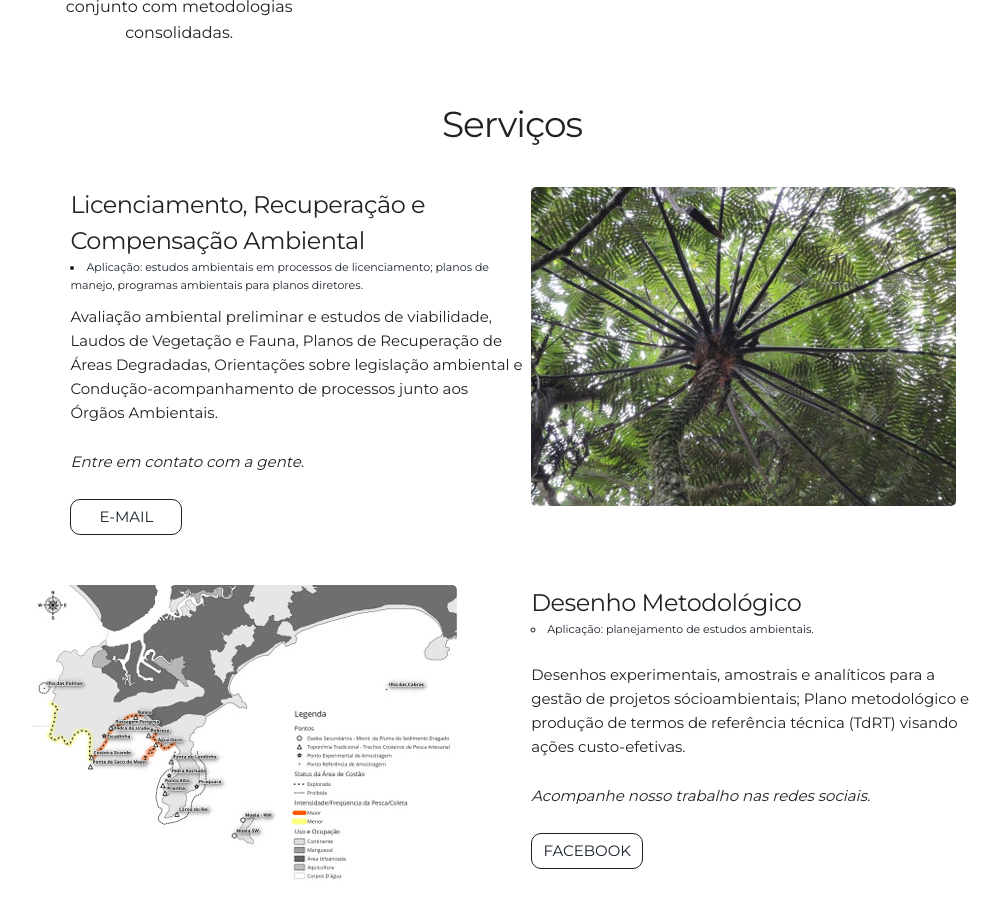
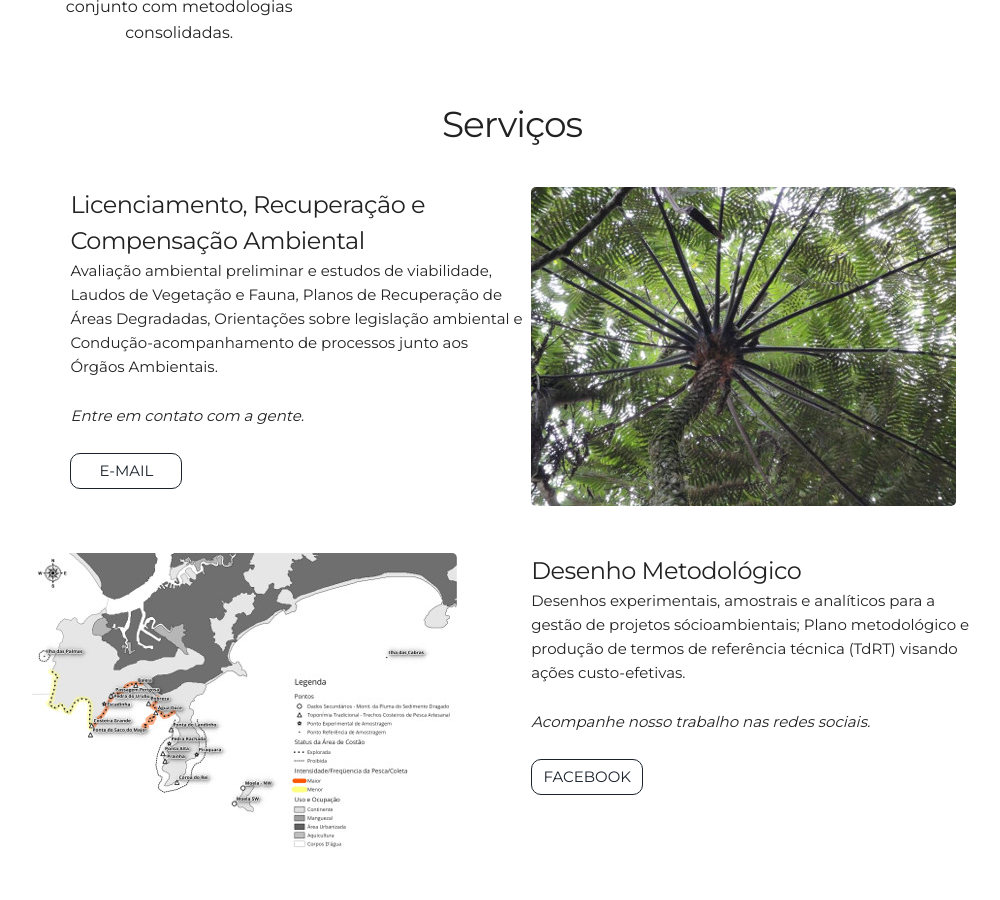
Before and after one commit to leroy1977/eQ1, a Jekyll site: the page built from index.html, in a window 1280 px wide and 900 px high, scrolled down 1638 px. Shown: the whole window, without its empty margins (128-1128 px from the left). Built offline with Jekyll 4.4.1, drawn with Linux system fonts in a browser that asks for light colours; some of the changed text lies outside the part shown.

Commit message:
Update projects.html

```diff
--- a/_includes/projects.html
+++ b/_includes/projects.html
@@ -8,7 +8,7 @@
     </div>
     <div class="six columns">
       <h5> Licenciamento, Recuperação e Compensação Ambiental </h5>
-      <li> Aplicação: estudos ambientais em processos de licenciamento; planos de manejo, programas ambientais para planos diretores.</li>
+      <!--<li> Aplicação: estudos ambientais em processos de licenciamento; planos de manejo, programas ambientais para planos diretores.</li> -->
       <p>Avaliação ambiental preliminar e estudos de viabilidade, Laudos de Vegetação e Fauna, Planos de Recuperação de Áreas Degradadas, Orientações sobre legislação ambiental e Condução-acompanhamento de processos junto aos Órgãos Ambientais. </p>
       <p> <i>Entre em contato com a gente. </i> </p>
       <a class="project-link" href="mailto:{{site.email}}">E-MAIL</a>
@@ -20,9 +20,9 @@
     </div>
     <div class="six columns">
       <h5> Desenho Metodológico </h5>
-      <ul>
-        <li> Aplicação: planejamento de estudos ambientais. </li>
-      </ul>
+      <!-- <ul>
+         <li> Aplicação: planejamento de estudos ambientais. </li>
+      </ul> -->
       <p>Desenhos experimentais, amostrais e analíticos para a gestão de projetos sócioambientais; Plano metodológico e produção de termos de referência técnica (TdRT) visando ações custo-efetivas.</p>
       <p> <i>Acompanhe nosso trabalho nas redes sociais. </i> </p>
       <a class="project-link" href="https://www.facebook.com/eQuanta.env{{site.facebook_username}}">FACEBOOK</a>
@@ -34,9 +34,9 @@
     </div>
     <div class="six columns">
       <h5> Monitoramento Ambiental </h5>
-      <ul>
+      <!-- <ul>
         <li> Aplicação: intervenção ambiental com mínimo impacto viável.</li>
-      </ul>
+      </ul> -->
       <p>Monitoramento de impactos ambientais de empreendimentos de médio e grande porte com destaque para o ambiente marinho e dulcícola: desenho de metodologia, coleta, processamento e análise de dados e elaboração de relatórios. Meta-análise de dados ambientais para proposição de ajustes/adequações de escopo de projetos ambientais para processos de licenciamento.</p>
       <p> <i>Entre em contato com a gente. </i> </p>
       <a class="project-link" href="mailto:{{site.email}}">E-MAIL</a>
@@ -48,9 +48,9 @@
     </div>
     <div class="six columns">
       <h5> Uso Sustentável da Biodiversidade </h5>
-      <ul>
+      <!-- <ul>
         <li> Aplicação: tradução/aplicação técno-científica e didática e educação <i> outdoor. </i> </li>
-      </ul>
+      </ul> -->
       <p>Planos de Manejo, Desenvolvimento de Roteiros e Trilhas Interpretativas do Patrimônio Natural, Capacitação de Monitores, Implantação de Parcelas de Reflorestamento Pedagógico, Elaboração de Guias de Campo, Cartilhas, Planos Interpretativos e Sinalização em Trilhas, Mapas e Publicações Impressas.</p>
       <p> <i>Acompanhe nosso trabalho nas redes sociais. </i> </p>
       <a class="project-link" href="https://www.facebook.com/eQuanta.env{{site.facebook_username}}">FACEBOOK</a>
```
